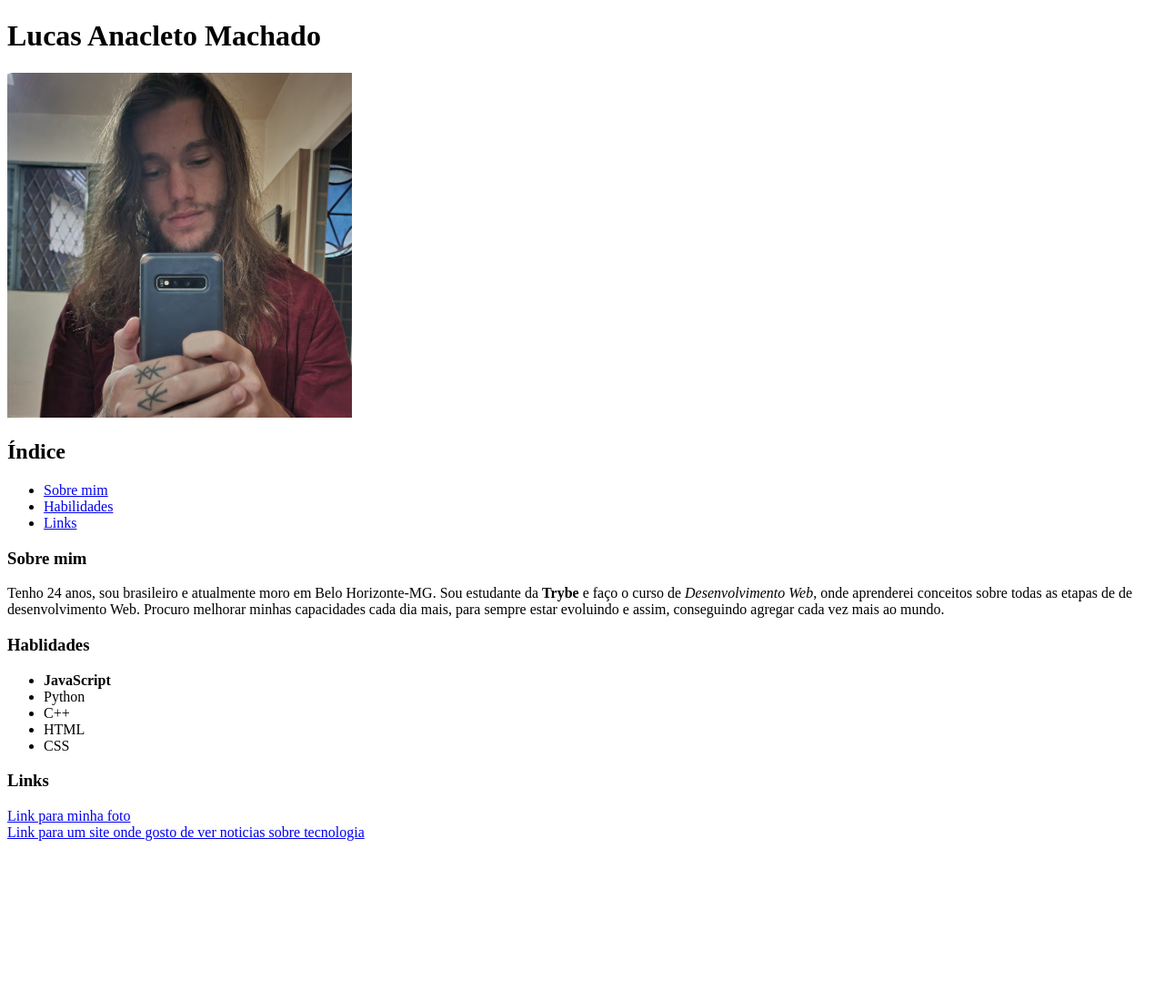
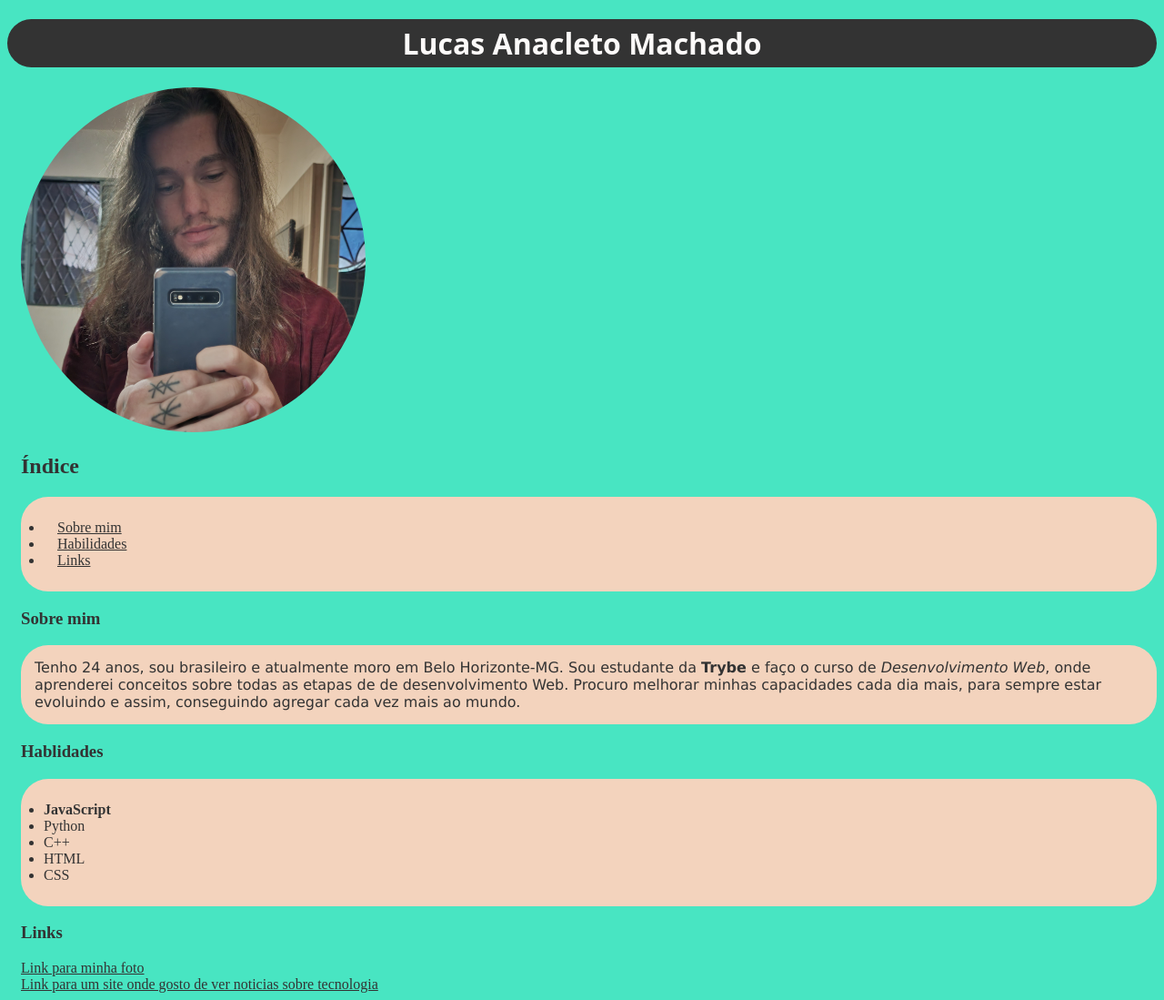
Before and after one commit to lucasAnacletoM/lucasAnacletoM.github.io, a plain HTML site: page index.html in a window 1280 px wide. Shown: the whole page at 91% size. Before the commit the page ends 932 px from the top, so only its background shows below. Drawn offline with Linux system fonts and the light colour scheme.

Commit message:
estilizando ainda mais o meu portfolio

```diff
--- a/index.html
+++ b/index.html
@@ -5,6 +5,7 @@
     <meta http-equiv="X-UA-Compatible" content="IE=edge">
     <meta name="viewport" content="width=device-width, initial-scale=1.0">
     <title>Sobre mim</title>
+    <link rel="stylesheet" href="style.css">
 </head>
 <body>
     <h1>Lucas Anacleto Machado</h1>
@@ -32,9 +33,9 @@
     </ul>
 
     <h3 id="links">Links</h3>
-    <a href="#minhafoto">Link para minha foto</a>
+    <a href="#minhafoto" class="links">Link para minha foto</a>
     <br>
-    <a href="https://www.adrenaline.com.br/" target="_blank">Link para um site onde gosto de ver noticias sobre tecnologia</a>
+    <a href="https://www.adrenaline.com.br/" class="links" target="_blank">Link para um site onde gosto de ver noticias sobre tecnologia</a>
 
 </body>
 </html>
--- /dev/null
+++ b/style.css
@@ -0,0 +1,48 @@
+h1{
+    font-family: system-ui, -apple-system, BlinkMacSystemFont, 'Segoe UI', Roboto, Oxygen, Ubuntu, Cantarell, 'Open Sans', 'Helvetica Neue', sans-serif;
+    background-color: #333333;
+    color: #FCFAF9;
+    border-radius: 40px;
+    text-align: center;
+    padding: 5px;
+}
+p{
+    font-family: 'Lucida Sans', 'Lucida Sans Regular', 'Lucida Grande', 'Lucida Sans Unicode', Geneva, Verdana, sans-serif;
+    background-color: #F3D3BD;
+    padding: 15px;
+    border-radius: 30px;
+    margin-left: 15px;
+    margin-left: 15px;color: #333333;
+
+}
+body{
+    background-color: #48E5C2;
+}
+img{
+    border-radius: 100%;
+    margin-left: 15px;
+}
+
+ul{
+    background-color: #F3D3BD;
+    padding: 25px;
+    border-radius: 30px;
+    margin-left: 15px;
+    margin-left: 15px;color: #333333;
+}
+h3{
+    margin-left: 15px;
+    margin-left: 15px;color: #333333;
+}
+h2{
+    margin-left: 15px;color: #333333;
+}
+
+.links{
+    margin-left: 15px;
+    margin-left: 15px;color: #333333;
+}
+
+a{
+    margin-left: 15px;color: #333333;
+}
```
